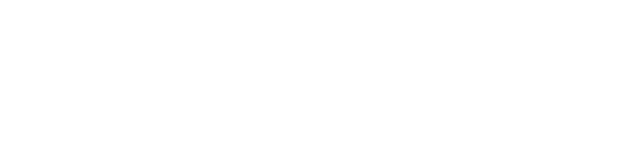
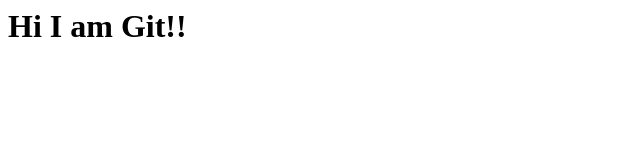
Before and after one commit to Alisha-Panda/DemoProject, a plain HTML site: page index.html in a window 1280 px wide. Shown: the whole page, without its empty margins (0-640 px from the left). Drawn offline with Linux system fonts and the light colour scheme.

Commit message:
modified html in index.html

```diff
--- a/index.html
+++ b/index.html
@@ -1 +1 @@
-<html>     </html>
+<html><head><h1>Hi I am Git!!</h1></head></html>
```
